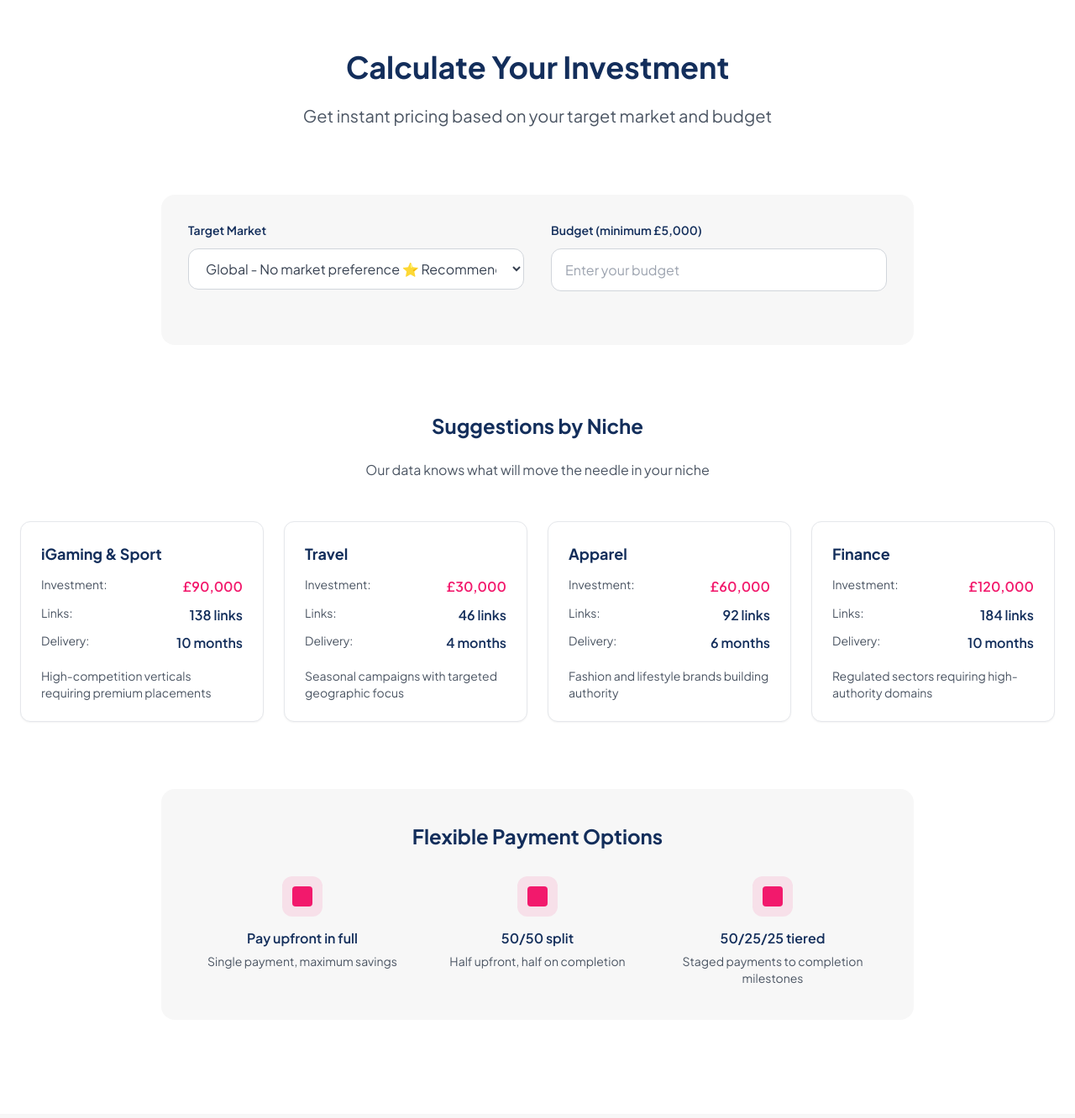
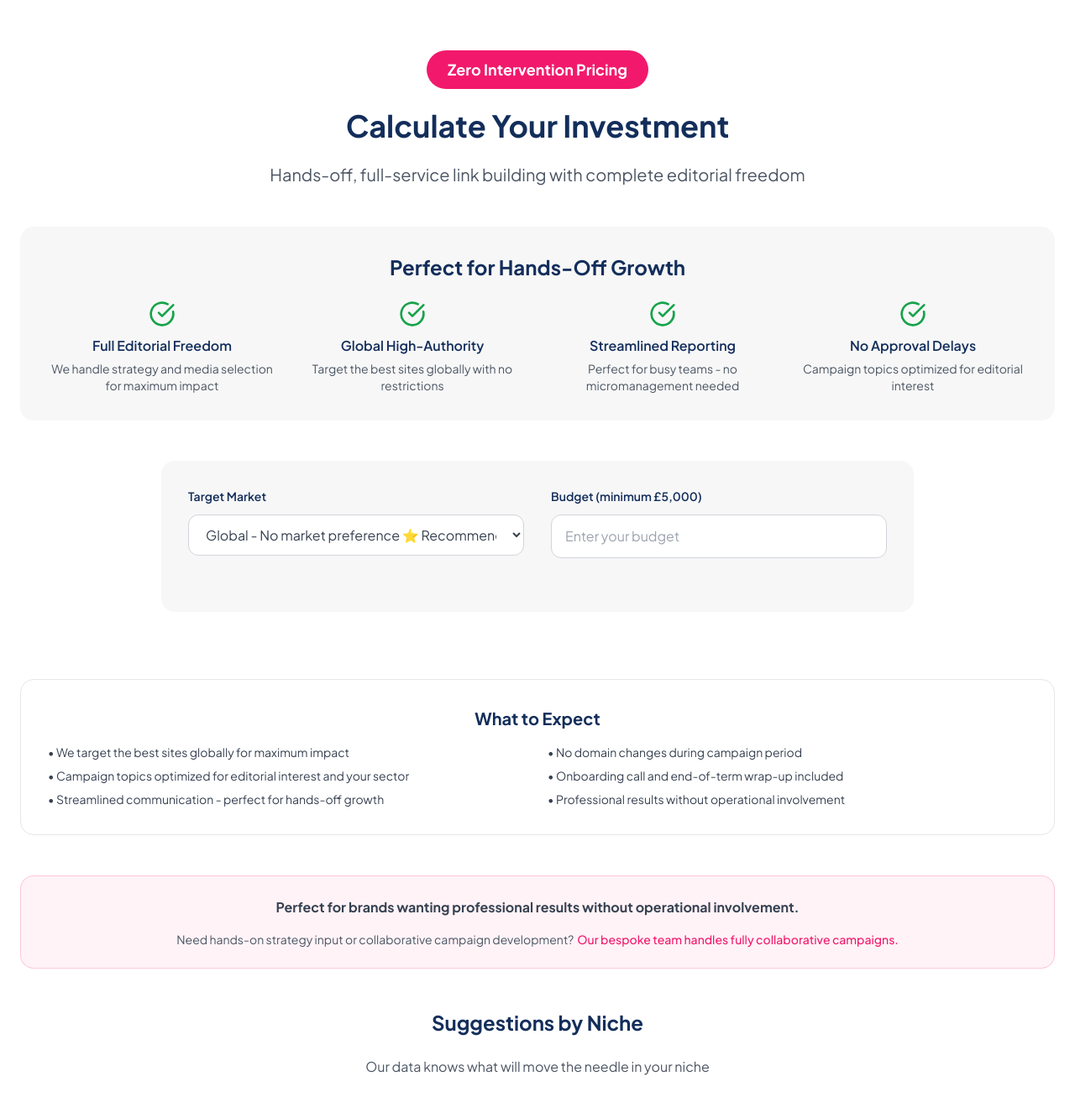
Before and after one commit to ZoCodes/reboot-authority-launchpad, a React (Vite) app: page / in a window 1280 px wide. Shown: the part 1587-2919 px from the top of the page at 84% size. Built offline with nearby package versions, Linux system fonts and the light colour scheme.

Commit message:
feat: Implement zero intervention messaging
Adds "Zero Intervention" badge, key features callout, contrast messaging, and terms & expectations to the pricing calculator to clarify the hands-off approach. Updates button text and adds qualification messaging.

```diff
--- a/src/components/PricingCalculator.tsx
+++ b/src/components/PricingCalculator.tsx
@@ -1,4 +1,3 @@
-
 import { useState, useEffect } from "react";
 import { Badge } from "@/components/ui/badge";
 
@@ -319,7 +318,7 @@ const PricingCalculator = ({ onResultsChange }: PricingCalculatorProps) => {
               onClick={handleCalculate}
               className="btn-primary"
             >
-              {results.showContactSales || results.budget >= BESPOKE_THRESHOLD ? "Contact Sales Team" : "Get Started"}
+              {results.showContactSales || results.budget >= BESPOKE_THRESHOLD ? "Contact Sales Team" : "Launch Zero Intervention Package"}
             </button>
           </div>
         )}
--- a/src/components/PricingCalculatorSection.tsx
+++ b/src/components/PricingCalculatorSection.tsx
@@ -3,6 +3,8 @@ import { useState } from "react";
 import PricingCalculator from "./PricingCalculator";
 import IndustryExamples from "./IndustryExamples";
 import PaymentOptions from "./PaymentOptions";
+import { Badge } from "@/components/ui/badge";
+import { CheckCircle } from "lucide-react";
 
 const PricingCalculatorSection = () => {
   const [calculatorResults, setCalculatorResults] = useState(null);
@@ -10,14 +12,84 @@ const PricingCalculatorSection = () => {
   return (
     <section id="pricing" className="section-padding bg-white">
       <div className="container-custom">
-        <div className="text-center mb-20">
+        <div className="text-center mb-12">
+          <div className="flex justify-center mb-6">
+            <Badge className="bg-reboot-pink text-white px-6 py-2 text-lg font-bold">
+              Zero Intervention Pricing
+            </Badge>
+          </div>
           <h2 className="font-bold mb-6 text-reboot-navy">Calculate Your Investment</h2>
-          <p className="text-xl text-gray-600 max-w-3xl mx-auto">
-            Get instant pricing based on your target market and budget
+          <p className="text-xl text-gray-600 max-w-3xl mx-auto mb-8">
+            Hands-off, full-service link building with complete editorial freedom
           </p>
         </div>
 
+        {/* Zero Intervention Features */}
+        <div className="bg-light-grey rounded-2xl p-8 mb-12">
+          <h3 className="text-2xl font-bold text-reboot-navy mb-6 text-center">Perfect for Hands-Off Growth</h3>
+          <div className="grid md:grid-cols-2 lg:grid-cols-4 gap-6">
+            <div className="text-center">
+              <CheckCircle className="w-8 h-8 text-green-600 mx-auto mb-3" />
+              <h4 className="font-semibold text-reboot-navy mb-2">Full Editorial Freedom</h4>
+              <p className="text-sm text-gray-600">We handle strategy and media selection for maximum impact</p>
+            </div>
+            <div className="text-center">
+              <CheckCircle className="w-8 h-8 text-green-600 mx-auto mb-3" />
+              <h4 className="font-semibold text-reboot-navy mb-2">Global High-Authority</h4>
+              <p className="text-sm text-gray-600">Target the best sites globally with no restrictions</p>
+            </div>
+            <div className="text-center">
+              <CheckCircle className="w-8 h-8 text-green-600 mx-auto mb-3" />
+              <h4 className="font-semibold text-reboot-navy mb-2">Streamlined Reporting</h4>
+              <p className="text-sm text-gray-600">Perfect for busy teams - no micromanagement needed</p>
+            </div>
+            <div className="text-center">
+              <CheckCircle className="w-8 h-8 text-green-600 mx-auto mb-3" />
+              <h4 className="font-semibold text-reboot-navy mb-2">No Approval Delays</h4>
+              <p className="text-sm text-gray-600">Campaign topics optimized for editorial interest</p>
+            </div>
+          </div>
+        </div>
+
         <PricingCalculator onResultsChange={setCalculatorResults} />
+
+        {/* Terms & Expectations */}
+        <div className="bg-white rounded-2xl p-8 mb-12 border border-gray-200">
+          <h3 className="text-xl font-bold text-reboot-navy mb-4 text-center">What to Expect</h3>
+          <div className="grid md:grid-cols-2 gap-6 text-sm text-gray-700">
+            <div>
+              <ul className="space-y-2">
+                <li>• We target the best sites globally for maximum impact</li>
+                <li>• Campaign topics optimized for editorial interest and your sector</li>
+                <li>• Streamlined communication - perfect for hands-off growth</li>
+              </ul>
+            </div>
+            <div>
+              <ul className="space-y-2">
+                <li>• No domain changes during campaign period</li>
+                <li>• Onboarding call and end-of-term wrap-up included</li>
+                <li>• Professional results without operational involvement</li>
+              </ul>
+            </div>
+          </div>
+        </div>
+
+        {/* Qualification Messaging */}
+        <div className="bg-reboot-pink/5 rounded-2xl p-6 mb-12 text-center border border-reboot-pink/20">
+          <p className="text-gray-700 mb-4">
+            <strong>Perfect for brands wanting professional results without operational involvement.</strong>
+          </p>
+          <p className="text-sm text-gray-600">
+            Need hands-on strategy input or collaborative campaign development?
+            <button
+              onClick={() => window.openContactModal("bespoke")}
+              className="text-reboot-pink hover:underline font-medium ml-1"
+            >
+              Our bespoke team handles fully collaborative campaigns.
+            </button>
+          </p>
+        </div>
+
         <IndustryExamples />
         <PaymentOptions />
       </div>
```
